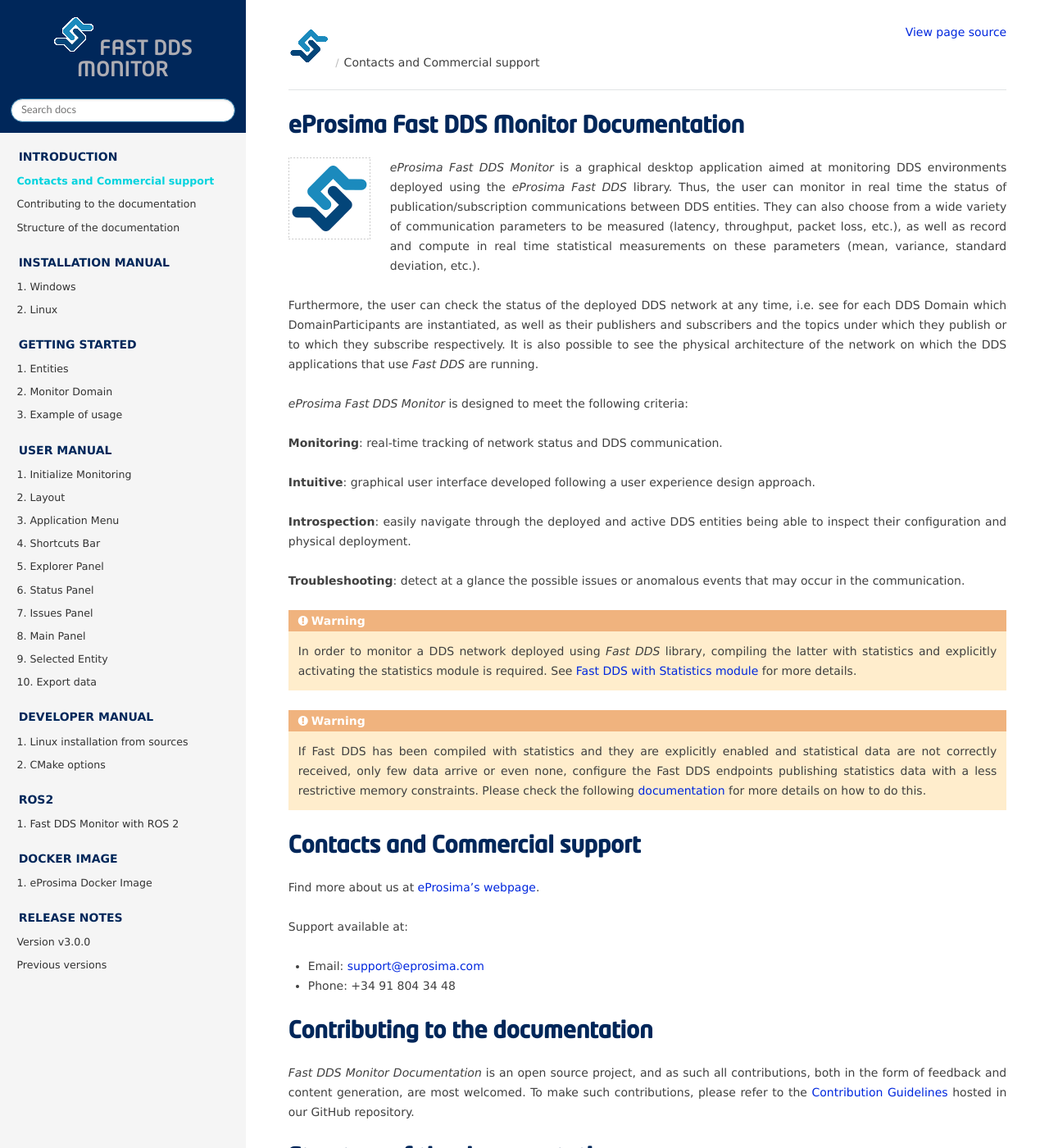
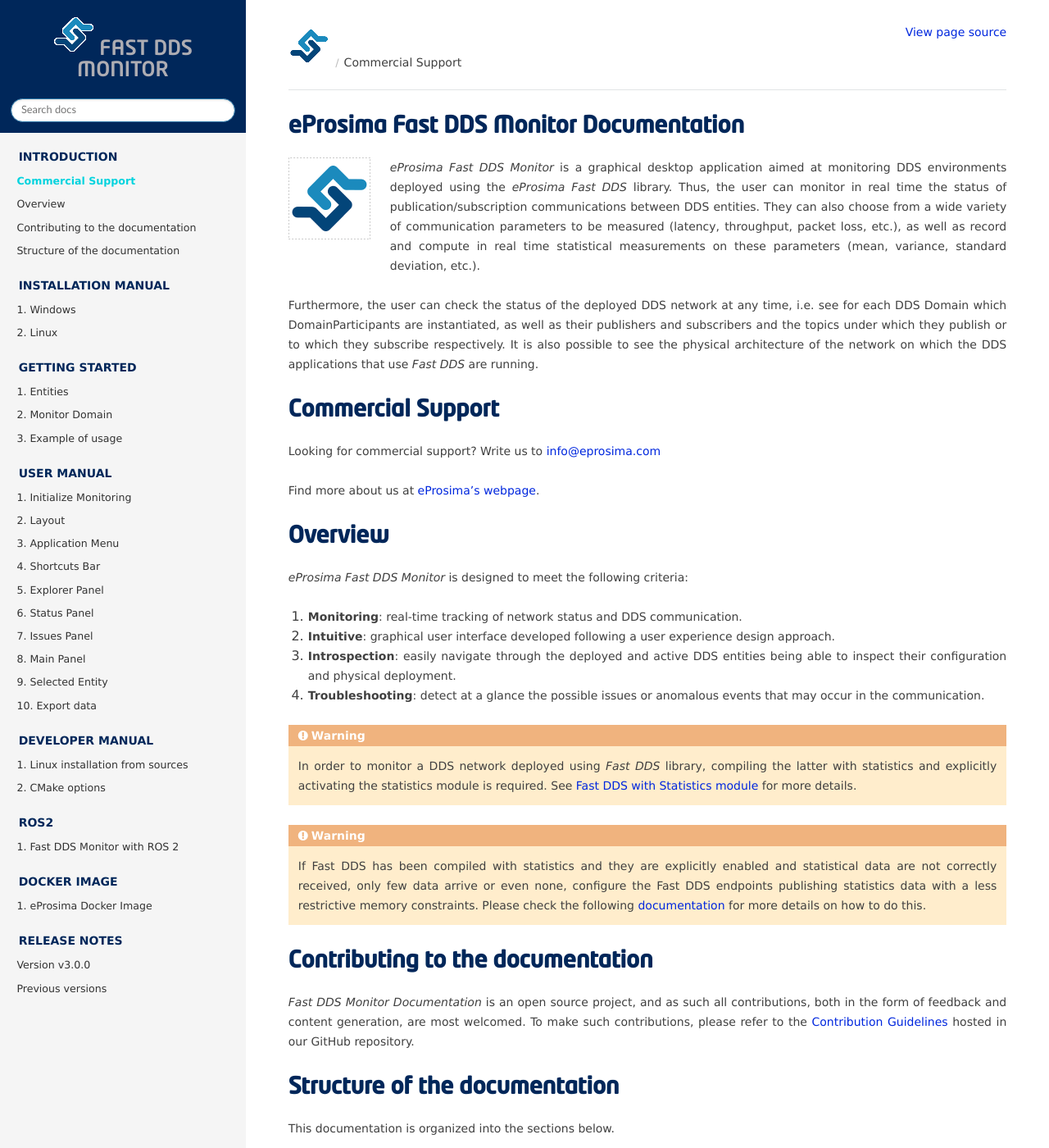
Before and after one commit to nguyenthang7215/DDS_Monitor, a Sphinx documentation site: the page built from docs/rst/formalia/titlepage.rst, in a window 1280 px wide and 1400 px high. Shown: the whole window at 82% size. Built offline with Sphinx 7.4.7 and the Read the Docs theme 3.1.0, drawn with Linux system fonts in a browser that asks for light colours.

Commit message:
Update Commercial Support section in documentation (#234)
Signed-off-by: Lucia Echevarria <luciaechevarria@eprosima.com>

```diff
--- a/docs/rst/formalia/titlepage.rst
+++ b/docs/rst/formalia/titlepage.rst
@@ -24,6 +24,18 @@
 It is also possible to see the physical architecture of the network on which the DDS applications that use *Fast DDS*
 are running.
 
+##################
+Commercial Support
+##################
+
+Looking for commercial support? Write us to info@eprosima.com
+
+Find more about us at `eProsima's webpage <https://eprosima.com/>`_.
+
+########
+Overview
+########
+
 *eProsima Fast DDS Monitor* is designed to meet the following criteria:
 
 #. **Monitoring**: real-time tracking of network status and DDS communication.
@@ -47,17 +59,6 @@
     `documentation <https://fast-dds.docs.eprosima.com/en/latest/fastdds/statistics/dds_layer/troubleshooting.html#troubleshooting>`_
     for more details on how to do this.
 
-###############################
-Contacts and Commercial support
-###############################
-
-Find more about us at `eProsima's webpage <https://eprosima.com/>`_.
-
-Support available at:
-
-* Email: support@eprosima.com
-* Phone: +34 91 804 34 48
-
 #################################
 Contributing to the documentation
 #################################
```
